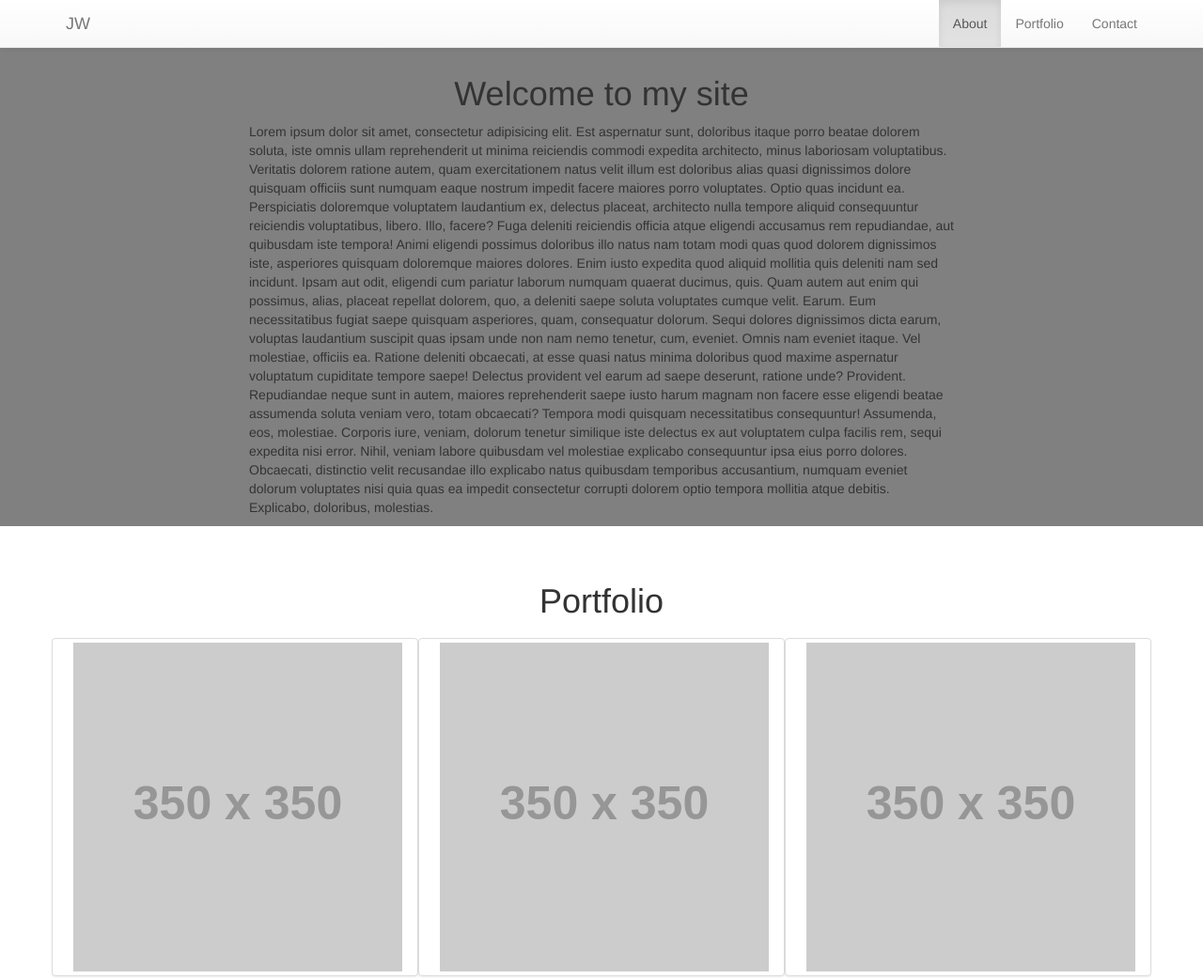
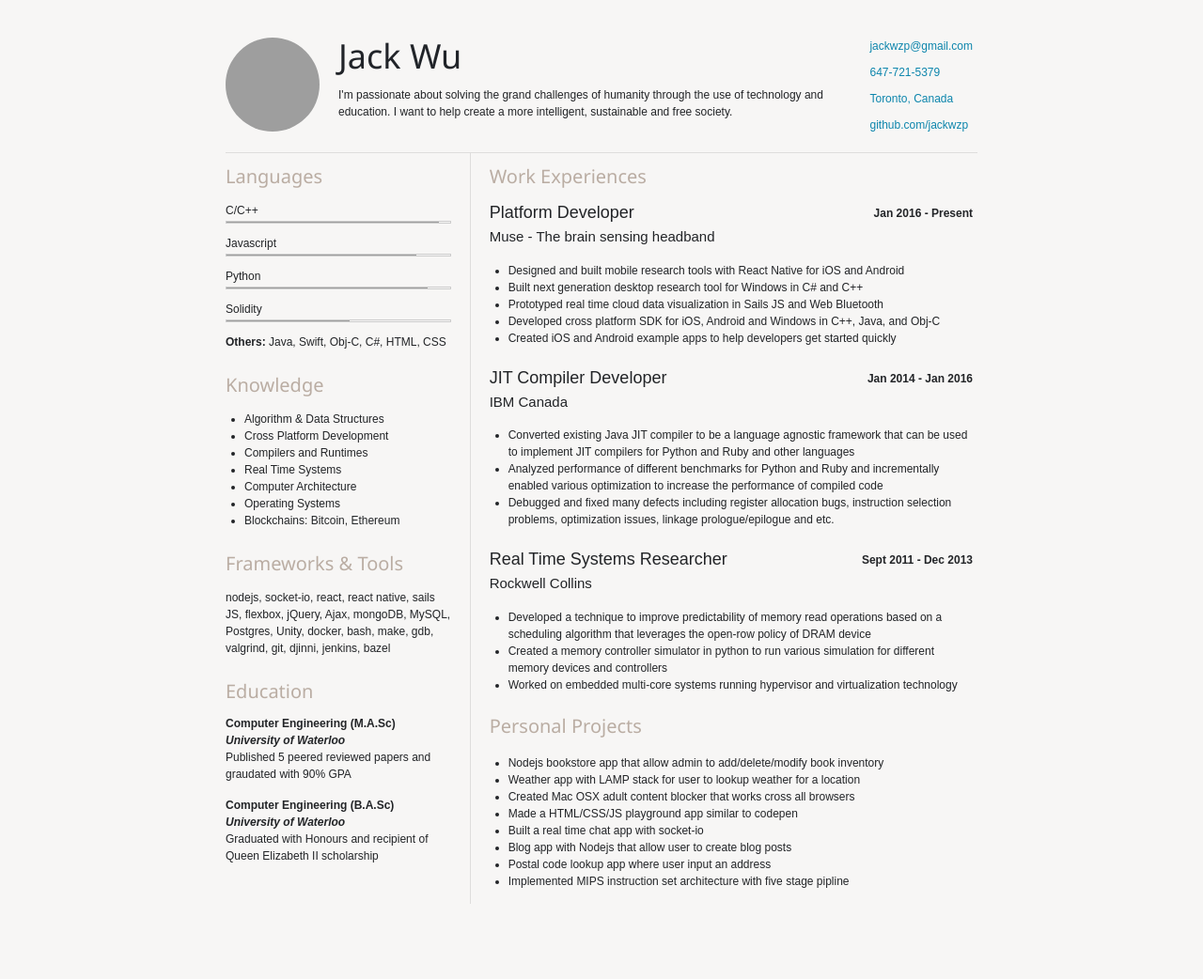
Before and after one commit to jackwzp/jackwzp.github.io, a plain HTML site: page index.html in a window 1280 px wide. Shown: the top 1042 px of the page at 94% size. After the commit the page ends 982 px from the top, so only its background shows below. Drawn offline with nearby package versions, Linux system fonts and the light colour scheme; grey boxes are pictures that could not be loaded; placeholder pictures from the web are drawn by us.

Commit message:
Change home page to resume

```diff
--- a/index.html
+++ b/index.html
@@ -1,137 +1,161 @@
 <!DOCTYPE html>
-<html lang="en">
+<html>
    <head>
-    <meta charset="UTF-8" />
-    <meta http-equiv="X-UA-Compatible" content="IE=edge" />
-    <meta name="viewport" content="width=device-width, initial-scale=1" />
-    <title>Portfolio</title>
+      <link rel="stylesheet" href="style.css">
+      <meta name="viewport" content="width=device-width, initial-scale=1.0">
+      <title>Jack Wu - Software Developer</title>
+      <meta charset="utf-8">
+      <link rel="stylesheet" href="https://www.w3schools.com/w3css/4/w3.css">
+   </head>
 
+   <body>
+      <div class="container">
 
-    <link rel="stylesheet" href="//maxcdn.bootstrapcdn.com/bootstrap/3.3.5/css/bootstrap.min.css" />
-    <link rel="stylesheet" href="//maxcdn.bootstrapcdn.com/bootstrap/3.3.5/css/bootstrap-theme.min.css" />
-    <link rel="stylesheet" href="//cdnjs.cloudflare.com/ajax/libs/font-awesome/4.6.3/css/font-awesome.min.css" />
-    <link rel="stylesheet" href="style.css" />
-
-    <!-- HTML5 shim and Respond.js for IE8 support of HTML5 elements and media queries -->
-    <!-- WARNING: Respond.js doesn't work if you view the page via file:// -->
-    <!--[if lt IE 9]>
-        <script src="https://oss.maxcdn.com/html5shiv/3.7.2/html5shiv.min.js"></script>
-        <script src="https://oss.maxcdn.com/respond/1.4.2/respond.min.js"></script>
-    <![endif]-->
-</head>
-<body>
-
-    <nav class="navbar navbar-default navbar-fixed-top">
-        <div class="container">
-            <div class="navbar-header">
-                <button class="navbar-toggle collapsed" type="button" data-toggle="collapse" data-target=".navbar-collapse">
-                    <span class="sr-only">Toggle navigation</span>
-                    <span class="icon-bar"></span>
-                    <span class="icon-bar"></span>
-                    <span class="icon-bar"></span>
-                </button>
-                <a href="" class="navbar-brand">JW</a>
+         <!-- HEADER -->
+         <div class="header">
+            <img id="profile-pic" src="https://storage.googleapis.com/choosemuse/Headshots/Andrew.jpg"/>
+            <div class="intro">
+               <div class="jumbotron"><h1>Jack Wu</h1></div>
+               <p>I'm passionate about solving the grand challenges of humanity through the use of technology and education. I want to help create a more intelligent, sustainable and free society.</p>
             </div>
-            <div class="navbar-collapse collapse">
-                <ul class="nav navbar-nav navbar-right">
-                    <li class="active"><a href="#about">About</a></li>
-                    <li><a href="#portfolio">Portfolio</a></li>
-                    <li><a href="#contact">Contact</a></li>
+            <div class="contact-info">
+               <ul>
+                  <li>jackwzp@gmail.com</li>
+                  <li>647-721-5379</li>
+                  <li>Toronto, Canada</li>
+                  <li>github.com/jackwzp</li>
                </ul>
             </div>
          </div>
-    </nav>
 
 
-    <section id="about">
-        <div class="container">
-            <h1 class="heading">Welcome to my site</h1>
-            <div class="row">
-                <div class="col-md-8 col-md-offset-2">
-                    <p>
-                        <span>Lorem ipsum dolor sit amet, consectetur adipisicing elit. Est aspernatur sunt, doloribus itaque porro beatae dolorem soluta, iste omnis ullam reprehenderit ut minima reiciendis commodi expedita architecto, minus laboriosam voluptatibus.</span>
-                        <span>Veritatis dolorem ratione autem, quam exercitationem natus velit illum est doloribus alias quasi dignissimos dolore quisquam officiis sunt numquam eaque nostrum impedit facere maiores porro voluptates. Optio quas incidunt ea.</span>
-                        <span>Perspiciatis doloremque voluptatem laudantium ex, delectus placeat, architecto nulla tempore aliquid consequuntur reiciendis voluptatibus, libero. Illo, facere? Fuga deleniti reiciendis officia atque eligendi accusamus rem repudiandae, aut quibusdam iste tempora!</span>
-                        <span>Animi eligendi possimus doloribus illo natus nam totam modi quas quod dolorem dignissimos iste, asperiores quisquam doloremque maiores dolores. Enim iusto expedita quod aliquid mollitia quis deleniti nam sed incidunt.</span>
-                        <span>Ipsam aut odit, eligendi cum pariatur laborum numquam quaerat ducimus, quis. Quam autem aut enim qui possimus, alias, placeat repellat dolorem, quo, a deleniti saepe soluta voluptates cumque velit. Earum.</span>
-                        <span>Eum necessitatibus fugiat saepe quisquam asperiores, quam, consequatur dolorum. Sequi dolores dignissimos dicta earum, voluptas laudantium suscipit quas ipsam unde non nam nemo tenetur, cum, eveniet. Omnis nam eveniet itaque.</span>
-                        <span>Vel molestiae, officiis ea. Ratione deleniti obcaecati, at esse quasi natus minima doloribus quod maxime aspernatur voluptatum cupiditate tempore saepe! Delectus provident vel earum ad saepe deserunt, ratione unde? Provident.</span>
-                        <span>Repudiandae neque sunt in autem, maiores reprehenderit saepe iusto harum magnam non facere esse eligendi beatae assumenda soluta veniam vero, totam obcaecati? Tempora modi quisquam necessitatibus consequuntur! Assumenda, eos, molestiae.</span>
-                        <span>Corporis iure, veniam, dolorum tenetur similique iste delectus ex aut voluptatem culpa facilis rem, sequi expedita nisi error. Nihil, veniam labore quibusdam vel molestiae explicabo consequuntur ipsa eius porro dolores.</span>
-                        <span>Obcaecati, distinctio velit recusandae illo explicabo natus quibusdam temporibus accusantium, numquam eveniet dolorum voluptates nisi quia quas ea impedit consectetur corrupti dolorem optio tempora mollitia atque debitis. Explicabo, doloribus, molestias.</span>
-                    </p>
+         <!-- BODY -->
+         <div class="main-info">
+            <!-- Side Bar -->
+            <div class="side-bar">
+               <div class="skills">
+                  <h4>Languages</h4>
+                  <p>C/C++</p>
+                  <div class="w3-border">
+                    <div class="w3-grey" style="height:1px;width:95%"></div>
+                  </div>
+
+                  <p>Javascript</p>
+                  <div class="w3-border">
+                    <div class="w3-grey" style="height:1px;width:85%"></div>
+                  </div>
+
+                  <p>Python</p>
+                  <div class="w3-border">
+                    <div class="w3-grey" style="height:1px;width:90%"></div>
+                  </div>
+
+                  <p>Solidity</p>
+                  <div class="w3-border">
+                    <div class="w3-grey" style="height:1px;width:55%"></div>
+                  </div>
+
+                  <p><strong>Others:</strong> Java, Swift, Obj-C, C#, HTML, CSS </p>
+               </div>
+
+               <div class="knowledge">
+                  <h4>Knowledge</h4>
+                  <ul class="knowledge-list">
+                     <li>Algorithm & Data Structures</li>
+                     <li>Cross Platform Development</li>
+                     <li>Compilers and Runtimes</li>
+                     <li>Real Time Systems</li>
+                     <li>Computer Architecture</li>
+                     <li>Operating Systems</li>
+                     <li>Blockchains: Bitcoin, Ethereum</li>
+                  </ul>
+                  <!-- <p class="knowledge-list">Algorithm & Data Structures, Operating Systems, Compilers and Runtimes, Real Time Systems, Computer Architecture, Cross Platform Development and Blockchain</p> -->
+               </div>
+
+               <div class="frameworks">
+                  <h4>Frameworks & Tools</h4>
+                  <p class="knowledge-list">nodejs, socket-io, react, react native, sails JS, flexbox, jQuery, Ajax, mongoDB, MySQL, Postgres, Unity, docker, bash, make, gdb, valgrind, git, djinni, jenkins, bazel</p>
+               </div>
+
+               <div class="education">
+                  <h4>Education</h4>
+                  <div class="education-item">
+                     <p><strong>Computer Engineering (M.A.Sc)</strong></p>
+                     <p><em><strong>University of Waterloo</strong></em></p>
+                     <p>Published 5 peered reviewed papers and graudated with 90% GPA</p>
+                  </div>
+                  <div class="education-item">
+                     <p><strong>Computer Engineering (B.A.Sc)</strong></p>
+                     <p><em><strong>University of Waterloo</strong></em></p>
+                     <p>Graduated with Honours and recipient of Queen Elizabeth II scholarship</p>
                   </div>
                </div>
+
+            </div>
+
+            <!-- Experiences -->
+            <div class="info">
+               <section class="experience">
+                  <h4>Work Experiences</h4>
+
+                  <div class="experience-item">
+                     <div class="exp-title">
+                        <h2>Platform Developer</h2>
+                        <p><strong>Jan 2016 - Present</strong></p>
+                     </div>
+                     <h3>Muse - The brain sensing headband</h3>
+                     <ul>
+                        <li>Designed and built mobile research tools with React Native for iOS and Android</li>
+                        <li>Built next generation desktop research tool for Windows in C# and C++</li>
+                        <li>Prototyped real time cloud data visualization in Sails JS and Web Bluetooth</li>
+                        <li>Developed cross platform SDK for iOS, Android and Windows in C++, Java, and Obj-C</li>
+                        <li>Created iOS and Android example apps to help developers get started quickly</li>
+                     </ul>
+                  </div>
+
+                  <div class="experience-item">
+                     <div class="exp-title">
+                        <h2>JIT Compiler Developer</h2>
+                        <p><strong>Jan 2014 - Jan 2016</strong></p>
+                     </div>
+                     <h3>IBM Canada</h3>
+                     <ul>
+                        <li>Converted existing Java JIT compiler to be a language agnostic framework that can be used to implement JIT compilers for Python and Ruby and other languages</li>
+                        <li>Analyzed performance of different benchmarks for Python and Ruby and incrementally enabled various optimization to increase the performance of compiled code</li>
+                        <li>Debugged and fixed many defects including register allocation bugs, instruction selection problems, optimization issues, linkage prologue/epilogue and etc.</li>
+                     </ul>
+                  </div>
+
+                  <div class="experience-item">
+                     <div class="exp-title">
+                        <h2>Real Time Systems Researcher</h2>
+                        <p><strong>Sept 2011 - Dec 2013</strong></p>
+                     </div>
+                     <h3>Rockwell Collins</h3>
+                     <ul>
+                        <li>Developed a technique to improve predictability of memory read operations based on a scheduling algorithm that leverages the open-row policy of DRAM device</li>
+                        <li>Created a memory controller simulator in python to run various simulation for different memory devices and controllers</li>
+                        <li>Worked on embedded multi-core systems running hypervisor and virtualization technology</li>
+                     </ul>
                   </div>
                </section>
 
-    <section id="portfolio">
-        <div class="container">
-            <h1 class="heading">Portfolio</h1>
-            <div class="row showcase">
-                <div class="col-md-4 thumbnail"><img src="http://placehold.it/350x350" alt="" /></div>
-                <div class="col-md-4 thumbnail"><img src="http://placehold.it/350x350" alt="" /></div>
-                <div class="col-md-4 thumbnail"><img src="http://placehold.it/350x350" alt="" /></div>
-            </div>
-
-            <div class="row showcase">
-                <div class="col-md-4 thumbnail"><img src="http://placehold.it/350x350" alt="" /></div>
-                <div class="col-md-4 thumbnail"><img src="http://placehold.it/350x350" alt="" /></div>
-                <div class="col-md-4 thumbnail"><img src="http://placehold.it/350x350" alt="" /></div>
-            </div>
-        </div>
+               <section class="projects">
+                  <h4>Personal Projects</h4>
+                  <ul>
+                        <li>Nodejs bookstore app that allow admin to add/delete/modify book inventory</li>
+                        <li>Weather app with LAMP stack for user to lookup weather for a location</li>
+                        <li>Created Mac OSX adult content blocker that works cross all browsers</li>
+                        <li>Made a HTML/CSS/JS playground app similar to codepen</li>
+                        <li>Built a real time chat app with socket-io</li>
+                        <li>Blog app with Nodejs that allow user to create blog posts</li>
+                        <li>Postal code lookup app where user input an address</li>
+                        <li>Implemented MIPS instruction set architecture with five stage pipline</li>
+                     </ul>
                </section>
-
-    <section id="contact">
-        <div class="container">
-            <h1 class="heading">Contact Me</h1>
-            <div class="row">
-                <div class="col-md-8 col-md-offset-2" id="emailForm">
-                    <form class="form-horizontal" method="post">
-                      <div class="form-group">
-                        <label for="name" class="col-sm-2 control-label">Name</label>
-                        <div class="col-sm-10">
-                          <input type="text" class="form-control" name="name" placeholder="Your Name">
             </div>
          </div>
 
-                      <div class="form-group">
-                        <label for="email" class="col-sm-2 control-label">Email</label>
-                        <div class="col-sm-10">
-                          <input type="email" class="form-control" name="email" placeholder="Email">
       </div>
-                      </div>
-
-                      <div class="form-group">
-                        <label for="email" class="col-sm-2 control-label">Comments</label>
-                        <div class="col-sm-10">
-                          <textarea class="form-control" name="comment" rows="3"></textarea>
-                        </div>
-                      </div>
-
-                      <div class="form-group">
-                        <div class="col-sm-offset-2 col-sm-10">
-                            <input type="submit" name="submit" class="btn btn-success" value="Send">
-                            <ul class="nav navbar-nav navbar-right social">
-                                <li class="facebook"><a href="#"><i class="fa fa-lg fa-facebook"></i></a></li>
-                                <li class="twitter"><a href="#"><i class="fa fa-lg fa-twitter"></i></a></li>
-                                <li class="youtube"><a href="#"><i class="fa fa-lg fa-youtube"></i></a></li>
-                                <li class="instagram"><a href="#"><i class="fa fa-lg fa-instagram"></i></a></li>
-                             </ul>
-                        </div>
-                      </div>
-                    </form>
-                </div>
-                <!-- Social Icons -->
-
-            </div>
-        </div>
-    </section>
-
-
-
-    <!-- Latest compiled and minified JavaScript -->
-    <script src="//ajax.googleapis.com/ajax/libs/jquery/1.11.3/jquery.min.js"></script>
-    <script src="//maxcdn.bootstrapcdn.com/bootstrap/3.3.5/js/bootstrap.min.js"></script>
    </body>
 </html>
--- a/style.css
+++ b/style.css
@@ -1,40 +1,337 @@
-#about {
-    padding-top:60px;
-    background-color:grey;
+body {
+    font-family: Avenir-Book, sans-serif;
+    background: #f7f6f5;
+    color: #212429;
+    margin: 0;
+    text-rendering: optimizeLegibility;
+    -webkit-font-smoothing: antialiased;
+    -moz-osx-font-smoothing: grayscale;
+    background-size: 100%;
+    background-position: 0 -75px;
+    background-repeat: no-repeat;
+    -webkit-animation: fadein 1s ease;
+    animation: fadein 1s ease;
+    padding: 20px
 }
 
-#portfolio {
-    padding-top: 40px;
-    padding-bottom: 40px;
+a {
+    text-decoration: none;
+    color: #212429;
+    -webkit-transition: color 0.25s;
+    transition: color 0.25s
+}
+a:hover {
+    color: #0C85AC;
+    -webkit-transition: color 0.25s;
+    transition: color 0.25s
+}
+h1 {
+    font-family: Avenir-Heavy, sans-serif;
+    font-size: 26px;
+    line-height: 40px
+}
+h1 .light {
+    font-family: Avenir-Light;
+    font-weight: 400
+}
+h3 {
+    font-weight: 300
+}
+h4 {
+    font-family: Avenir-Heavy, sans-serif;
+    font-size: 14px;
+    color: #BAADA3;
+    margin-bottom: 20px;
+    margin-top: 25px
+}
+p {
+    font-family: Avenir-Book, Avenir-Light, sans-serif;
+    font-size: 12px;
+    color: #222427;
 }
 
-.showcase {
-    padding-top:10px;
+/*ul {
+    list-style-type: none;
+    margin: 0;
+    padding: 0
+}
+ul li {
+    display: inline;
+    font-family: Avenir-Medium, sans-serif;
+    font-size: 18px;
+    color: #0C85AC;
+    padding: 5px
+}
+ul li:first-of-type {
+    margin-right: 25px;
+    padding-left: 0
+}*/
+
+
+.container {
+    max-width: 800px;
+    margin: auto;
+    display: flex;
+    justify-content: flex-start;
+    flex-direction: column;
 }
 
-.thumbnail {
-    padding-left: 10px;
-
+.header {
+    display: flex;
+    flex-direction: row;
 }
 
-.social {
-    list-style: none
+#profile-pic {
+    border-radius: 50%;
+    margin: 20px 20px 20px 0;
+    width: 100px;
+    height: 100px;
 }
 
-.social-link {
-    padding-top: 200px;
-    text-align: center;
+.intro {
+    margin-top: 10px;
 }
 
-.social li {
-    font-size: 2em;
+.jumbotron {
+    display: flex;
+    justify-content: space-between;
+    margin-bottom: -10px;
+    /*margin-right: 10px;*/
 }
 
-.heading {
-    text-align: center;
+.contact-info {
+    display: flex;
+    flex-direction: column;
+    justify-content: space-between;
 }
 
-#contact {
-    padding-top: 40px;
-    background-color: grey;
+.contact-info ul {
+    list-style-type: none;
 }
+
+.contact-info ul li {
+    font-family: Avenir-Medium, sans-serif;
+    font-size: 12px;
+    color: #0C85AC;
+    padding: 5px;
+}
+
+.main-info {
+    border-top: 1px solid rgba(0, 0, 0, 0.1);
+    display: flex;
+}
+
+.side-bar {
+    border-right: 1px solid rgba(0, 0, 0, 0.1);
+    display: flex;
+    margin-right: 20px;
+    flex: 1;
+    flex-direction: column;
+}
+
+.info {
+    flex: 2;
+}
+
+.w3-border {
+    margin-right: 20px;
+    margin-top: -10px;
+}
+
+.knowledge-list {
+    /*text-align: justify;*/
+    line-height: 18px;
+    margin-right: 20px;
+}
+
+.knowledge ul {
+    margin-left: -20px;
+    font-family: Avenir-Book, Avenir-Light, sans-serif;
+    font-size: 12px;
+    color: #222427;
+}
+
+.education-item {
+    margin-bottom: 15px;
+    margin-right: 20px;
+}
+
+.education-item p {
+    margin: 0;
+}
+
+.experience-item {
+    margin-bottom: 20px
+}
+
+.experience-item h2 {
+    margin: 0;
+    font-family: Avenir-Heavy, sans-serif;
+    font-size: 18px;
+    color: #222427
+}
+
+.experience-item h3 {
+    margin-top: 0;
+    font-family: Avenir-Heavy, sans-serif;
+    font-size: 15px;
+    color: #222427
+}
+
+.exp-title {
+    display: flex;
+    justify-content: space-between;
+}
+
+.exp-title p {
+    margin: 5px;
+}
+
+.experience-item ul {
+    margin-left: -20px;
+}
+
+.experience-item ul li {
+    font-family: Avenir-Book, Avenir-Light, sans-serif;
+    font-size: 12px;
+    color: #222427;
+}
+
+.projects ul {
+    margin-left: -20px;
+}
+
+.projects ul li {
+    font-family: Avenir-Book, Avenir-Light, sans-serif;
+    font-size: 12px;
+    color: #222427;
+}
+
+
+@media only screen and (max-width: 500px) {
+    body {
+        background-size: 100%;
+        background-position: 0 0
+    }
+    .one-half:first-of-type {
+        margin-right: 0;
+        margin-bottom: 50px
+    }
+    section.intro {
+        margin: 20px 0 40px 0
+    }
+    ul li {
+        display: block;
+        padding: 10px 10px 10px 0;
+        margin: 5px 0 5px 0
+    }
+    .right-col {
+        width: 100%;
+        margin-bottom: 10px
+    }
+    .left-col {
+        width: 100%;
+        margin-bottom: 5px
+    }
+    h4 {
+        margin-bottom: 20px
+    }
+    section.education,
+    section.experience {
+        margin-bottom: 40px
+    }
+    section.footer a {
+        display: block;
+        padding: 10px
+    }
+}
+
+
+/*section.experience {
+    border-top: 1px solid rgba(0, 0, 0, 0.1);
+    margin-bottom: 60px
+}*/
+
+/*.left-col {
+    width: 20%;
+    box-sizing: border-box;
+    display: inline-block;
+    vertical-align: top;
+    font-family: Avenir-Book, Avenir-Light, sans-serif;
+    font-size: 15px;
+    color: #222427;
+    letter-spacing: 1px;
+    padding-right: 20px
+}
+.right-col {
+    width: 80%;
+    box-sizing: border-box;
+    display: inline-block;
+    vertical-align: top;
+    margin-bottom: 20px
+}
+.right-col h2 {
+    margin: 0;
+    font-family: Avenir-Heavy, sans-serif;
+    font-size: 18px;
+    color: #222427
+}
+.right-col h3 {
+    margin-top: 0;
+    font-family: Avenir-Heavy, sans-serif;
+    font-size: 15px;
+    color: #222427
+}
+*/
+
+
+/*section.intro {
+    margin: 0
+}
+section.intro a {
+    color: #0C85AC
+}
+section.intro a:hover {
+    color: #222427
+}
+section.intro li a::after {
+    content: url('arrow.svg');
+    padding: 0 2px 0 10px;
+    position: relative;
+    top: -3px;
+    right: 0;
+    -webkit-transition: right 0.75s ease;
+    transition: right 0.75s ease
+}
+section.intro li a:hover::after {
+    right: -10px;
+    -webkit-transition: right 0.5s ease;
+    transition: right 0.5s ease
+}*/
+
+
+/*section.footer {
+    text-align: center;
+    margin: 75px auto 75px auto;
+    max-width: 260px
+}
+section.footer p {
+    font-family: Avenir-Medium, sans-serif;
+    font-size: 18px;
+    color: #222427;
+    line-height: 30px
+}
+section.footer a {
+    color: #0C85AC
+}
+section.footer a:hover {
+    color: #000
+}
+section.footer .sunset {
+    text-align: center;
+    margin-top: 60px
+}
+section.footer .sunset img {
+    width: 50px;
+    height: 50px
+}*/
```
Lines whose indentation alone changed are shown as unchanged.
